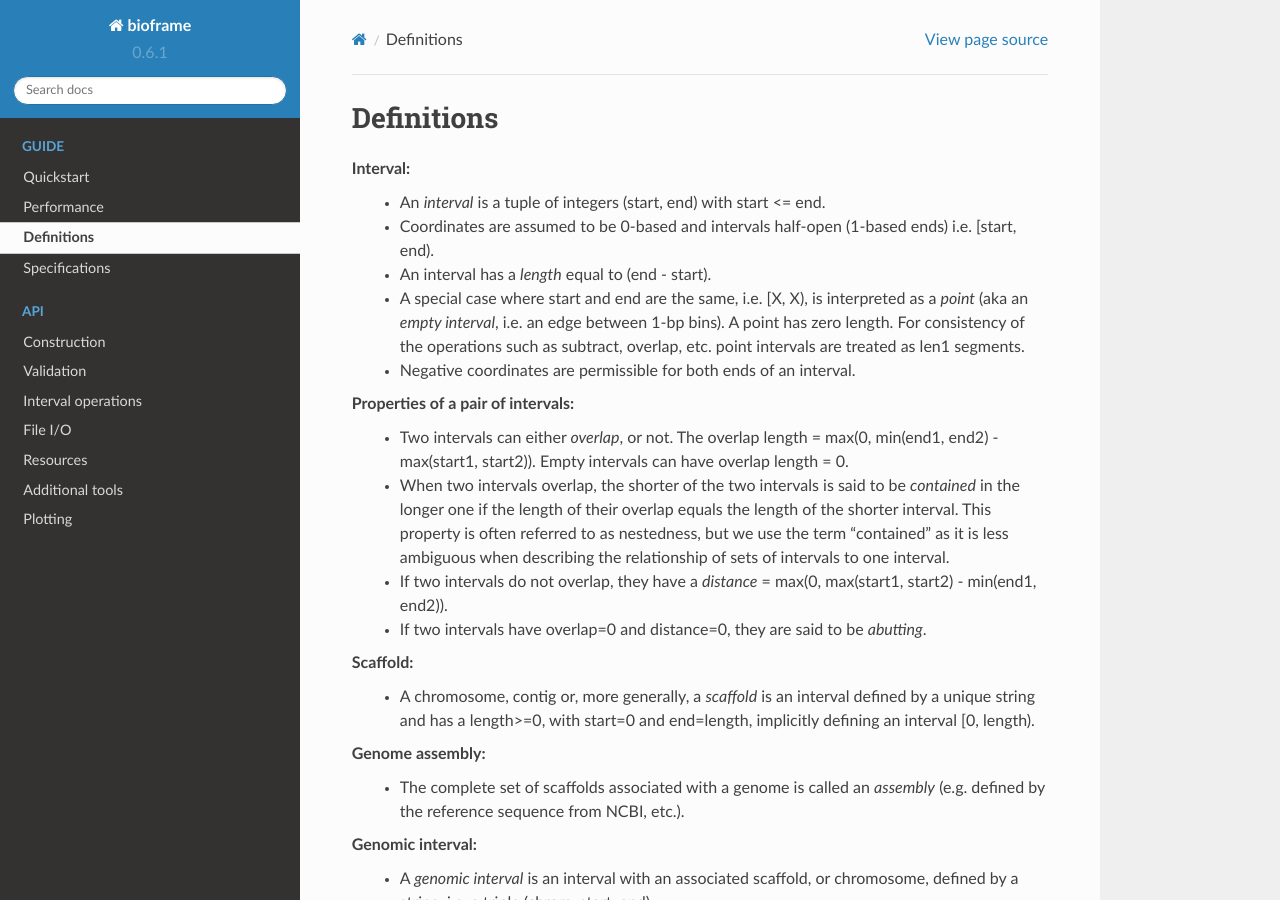
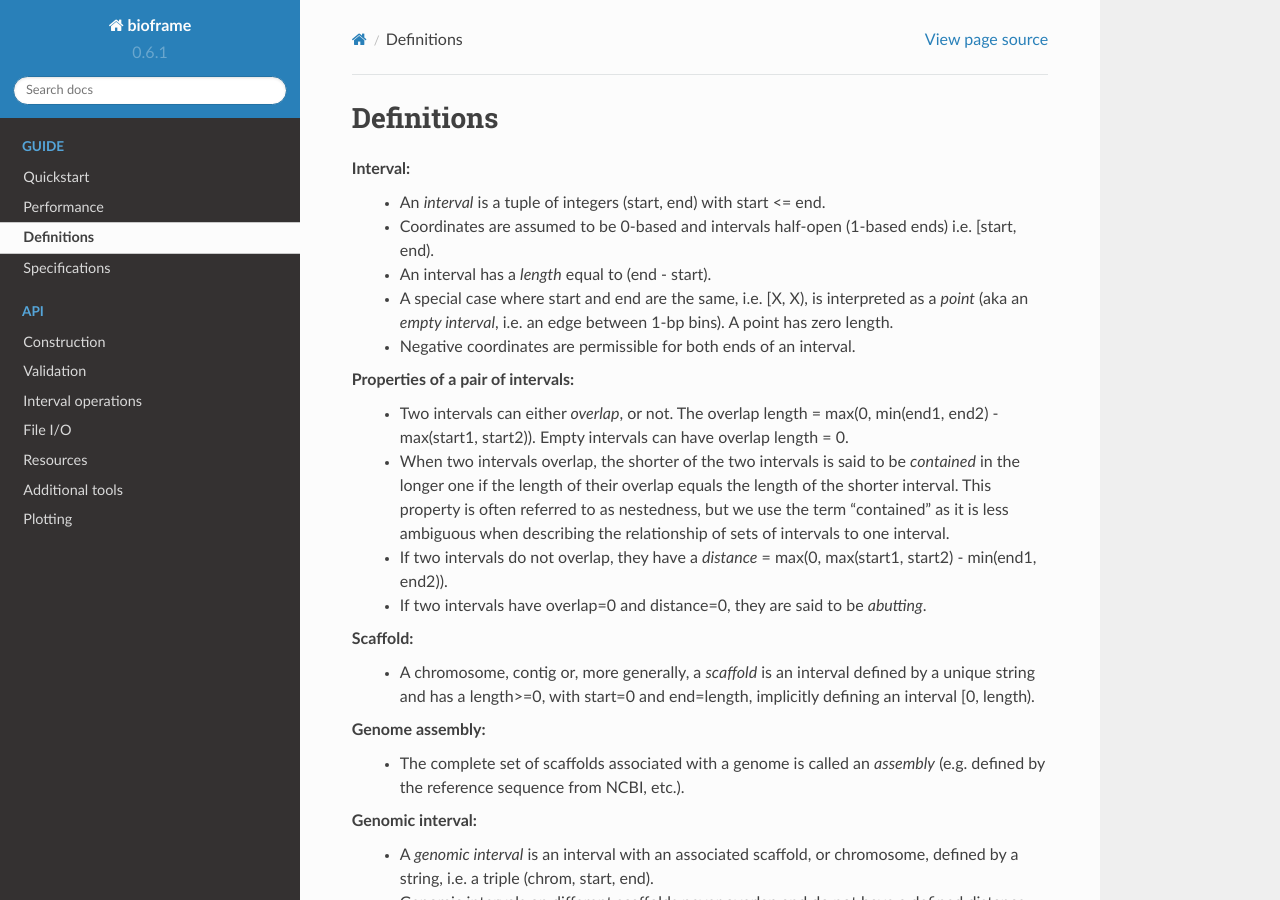
Before and after one commit to open2c/bioframe, a Sphinx documentation site: the page built from docs/guide-definitions.rst, in a window 1280 px wide and 900 px high. Built offline with Sphinx 7.4.7 and the Read the Docs theme 2.0.0, drawn with Linux system fonts in a browser that asks for light colours; pages that are not in the unit, such as notebooks, are missing from menus.

Commit message:
doc modification reverted

```diff
--- a/docs/guide-definitions.rst
+++ b/docs/guide-definitions.rst
@@ -7,7 +7,7 @@
     - An *interval* is a tuple of integers (start, end) with start <= end.
     - Coordinates are assumed to be 0-based and intervals half-open (1-based ends) i.e. [start, end).
     - An interval has a *length* equal to (end - start).
-    - A special case where start and end are the same, i.e. [X, X), is interpreted as a *point* (aka an *empty interval*, i.e. an edge between 1-bp bins). A point has zero length. For consistency of the operations such as subtract, overlap, etc. point intervals are treated as len1 segments.
+    - A special case where start and end are the same, i.e. [X, X), is interpreted as a *point* (aka an *empty interval*, i.e. an edge between 1-bp bins). A point has zero length.
     - Negative coordinates are permissible for both ends of an interval.
 
 Properties of a pair of intervals:
```
